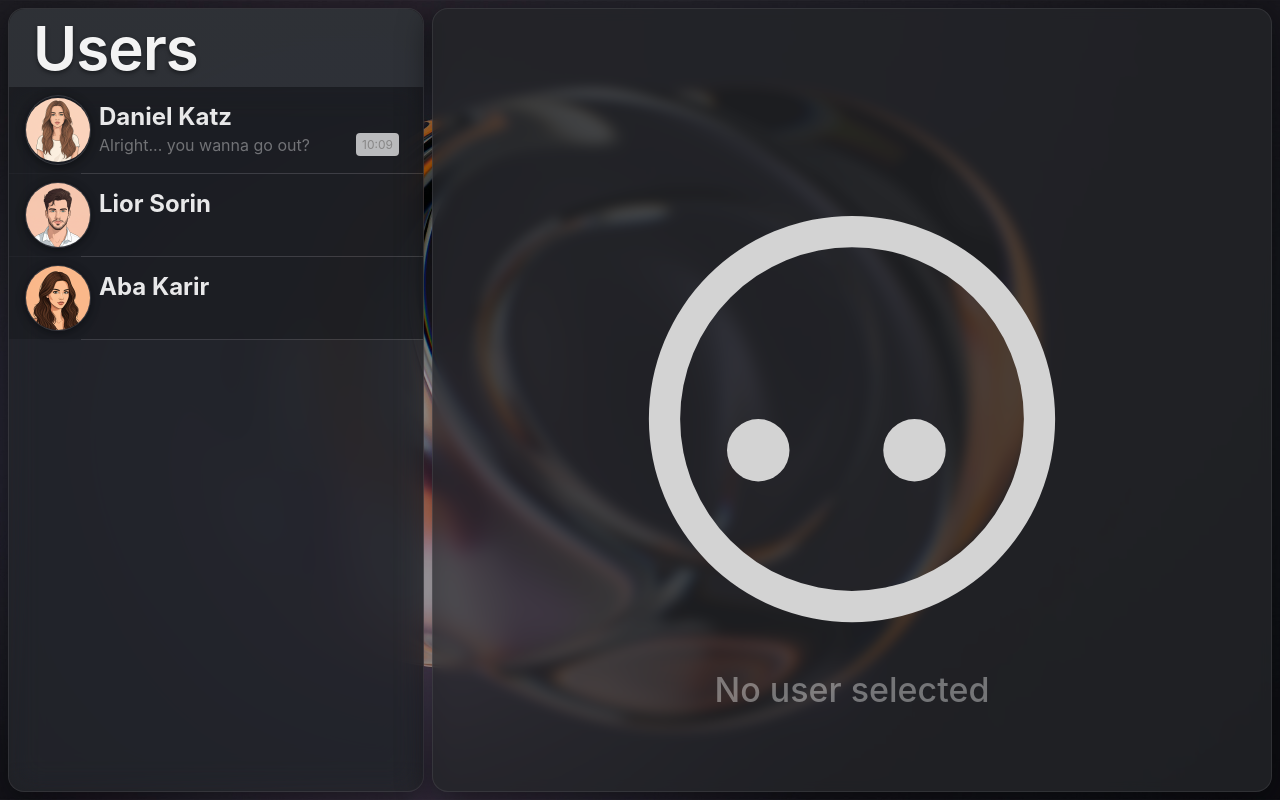
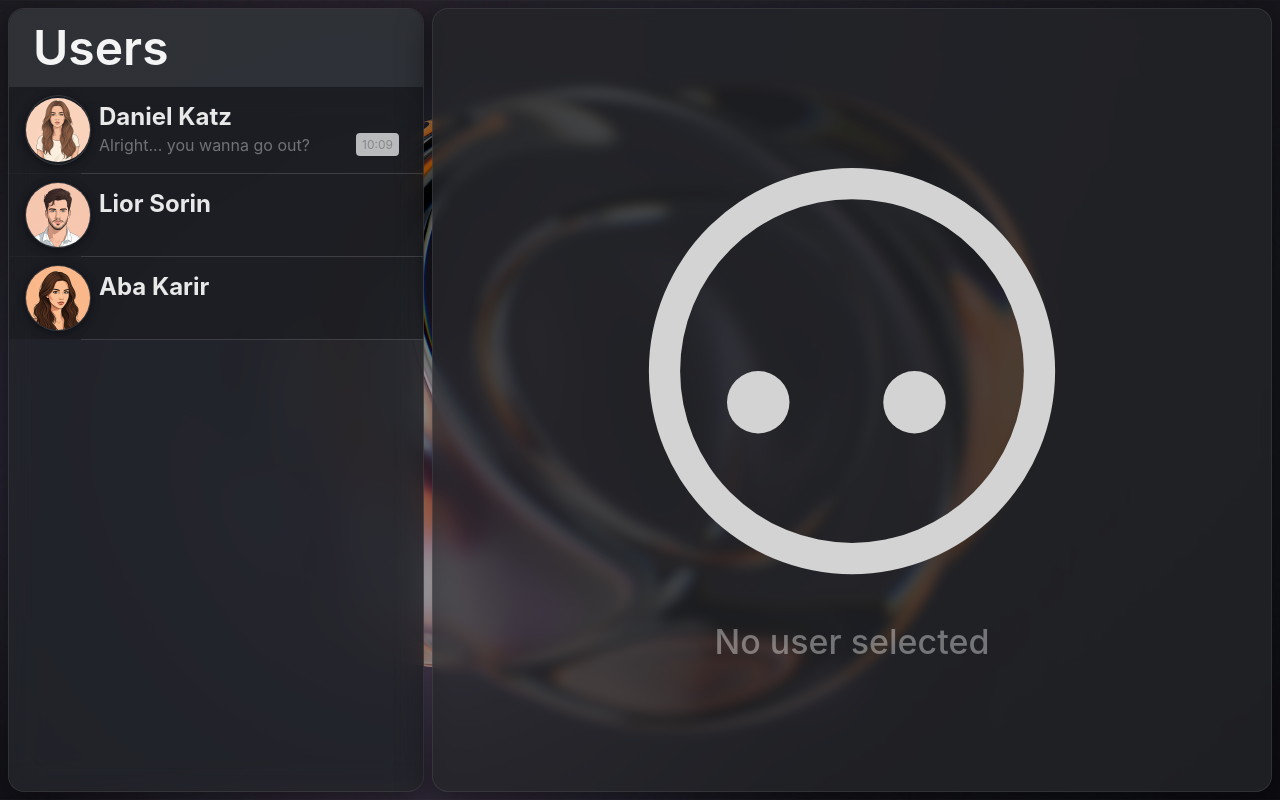
Before and after one commit to DanielKatzCoding/chat, a Next.js app in the folder frontend/: page / in a window 1280 px wide. Built offline with nearby package versions, Linux system fonts and the light colour scheme.

Commit message:
enhanced ui

```diff
--- a/frontend/components/chat/ChatBlock.tsx
+++ b/frontend/components/chat/ChatBlock.tsx
@@ -29,14 +29,14 @@ const ChatBlock = () => {
                   ))
                 : (
                   <ListItem sx={{ display: 'flex', flexDirection: 'column', alignItems: 'center', justifyContent: 'center', height: '100%' }}>
-                    <img src="/static/emptyChat.svg" alt="No messages yet" width={400} style={{ marginTop: '10vw' }} />
+                    <img src="/static/emptyChat.svg" alt="No messages yet" width={400} style={{ marginTop: '10vh' }} />
                     <Typography variant="h4" color="text.disabled">No messages yet</Typography>
                   </ListItem>
                 )
               )
             : (
                 <ListItem sx={{ display: 'flex', flexDirection: 'column', alignItems: 'center', justifyContent: 'center', height: '100%' }}>
-                  <img src="/static/defaultChat.svg" alt="No user selected" width={500} style={{ marginTop: '10vw' }} />
+                  <img src="/static/defaultChat.svg" alt="No user selected" width={500} style={{ marginTop: '10vh' }} />
                   <Typography variant="h4" color="text.disabled">No user selected</Typography>
                 </ListItem>
               )
--- a/frontend/components/users/UsersBlock.tsx
+++ b/frontend/components/users/UsersBlock.tsx
@@ -11,7 +11,7 @@ const UsersBlock = () => {
   return (
     <StyledUsersBlock style={{ height: '100%', overflow: 'hidden' }}>
       <AppBar position="static" sx={{ height: '10%', justifyContent: 'center' }}>
-        <Typography variant="h2" color="textPrimary" sx={{ padding: 1 }}>
+        <Typography variant="h3" color="textPrimary" sx={{ padding: 1 }}>
           Users
         </Typography>
       </AppBar>
```
